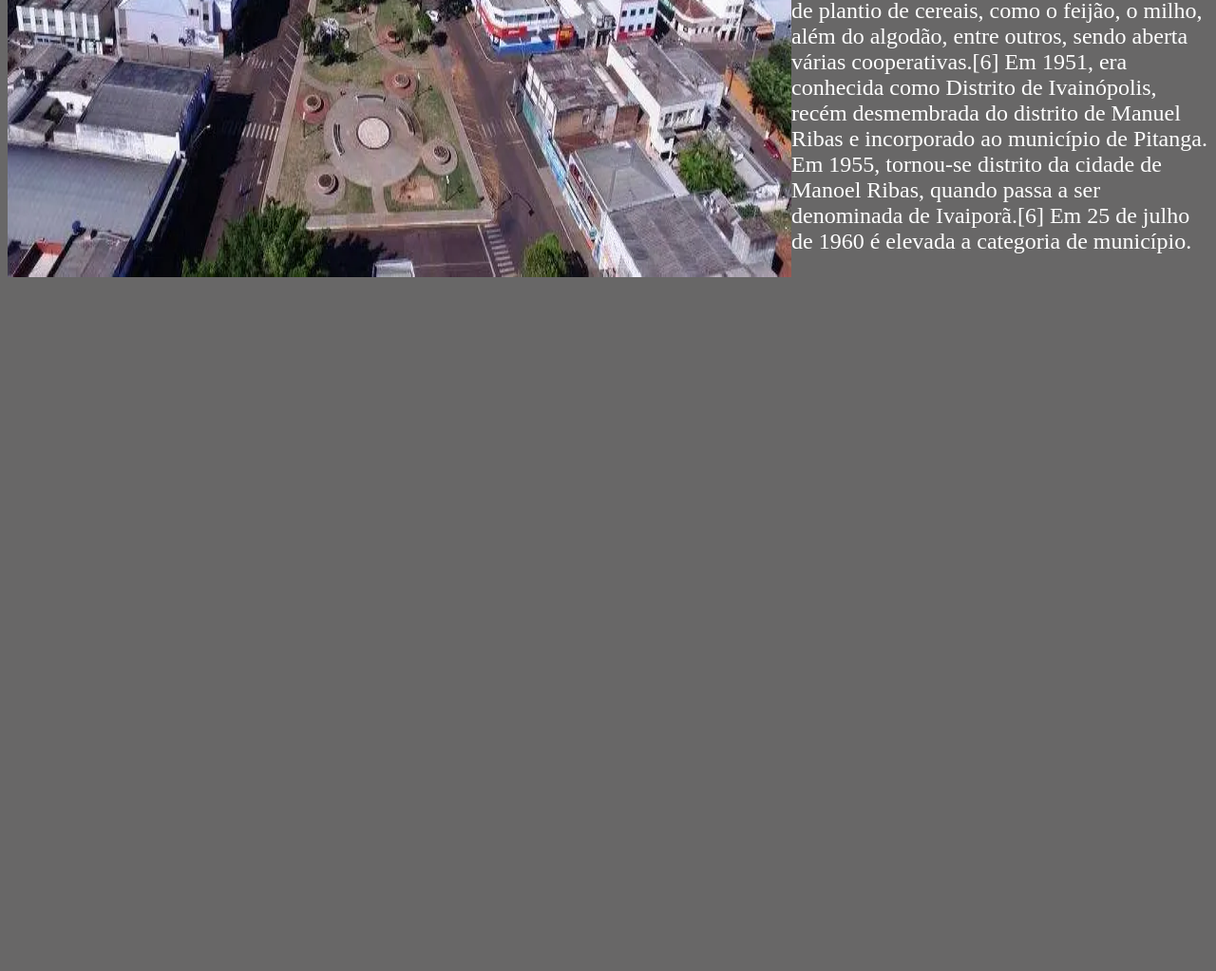
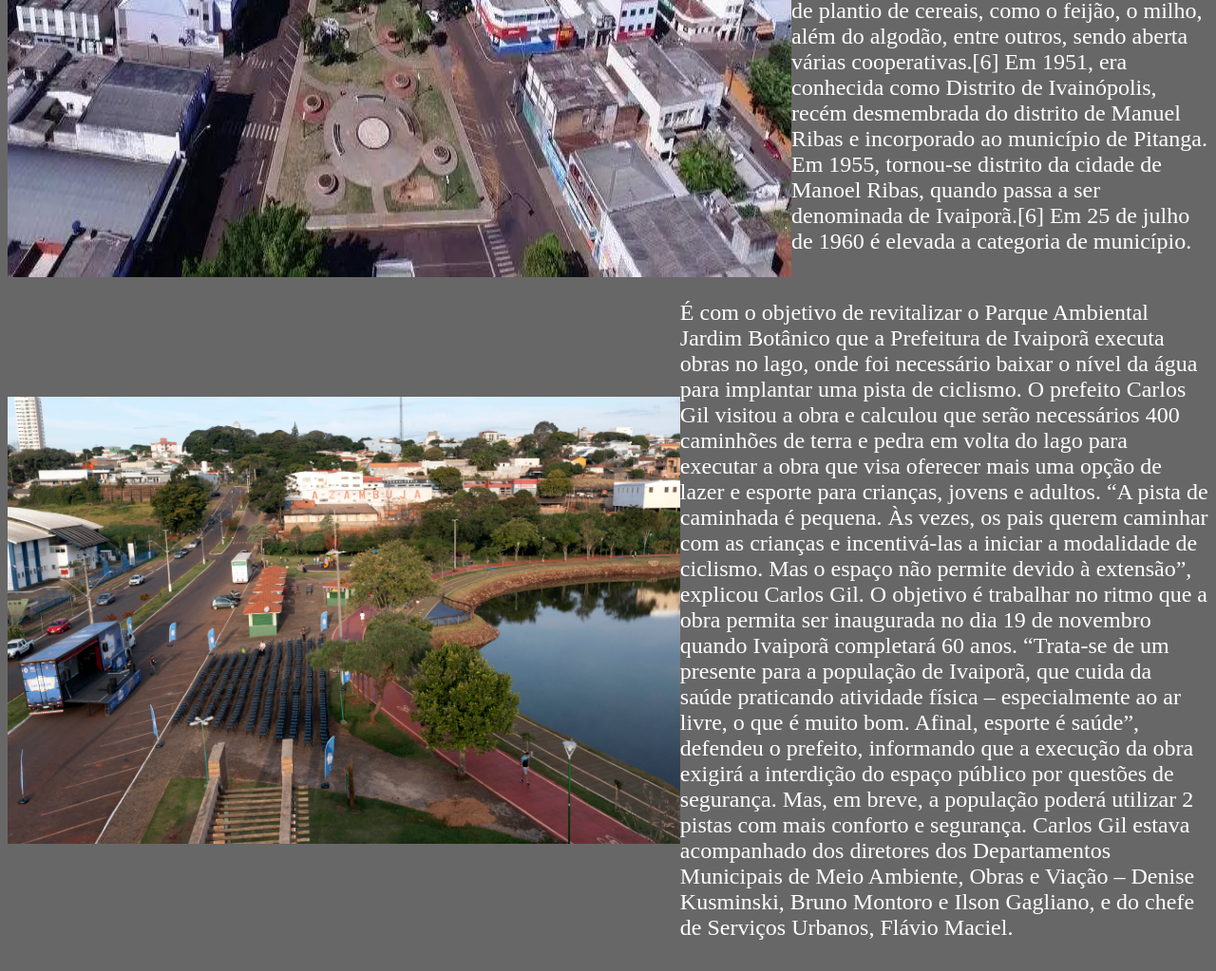
Before and after one commit to PorcaoDaTelaSena/siteivaipora, a plain HTML site: page index.html in a window 1280 px wide. Shown: the part 642-1665 px from the top of the page at 95% size. Before the commit the page ends 942 px from the top, so only its background shows below. Drawn offline with Linux system fonts and the light colour scheme.

Commit message:
Add files via upload

```diff
--- a/index.html
+++ b/index.html
@@ -32,4 +32,19 @@
 
     </div>
 
+    <div class="fotolago">
+        <img src="lagoivaipora1.jpg" class="foto_lago">
+        <p class="texto1">É com o objetivo de revitalizar o Parque Ambiental Jardim Botânico que a Prefeitura de Ivaiporã executa obras no lago, onde foi necessário baixar o nível da água para implantar uma pista de ciclismo.
+
+        O prefeito Carlos Gil visitou a obra e calculou que serão necessários 400 caminhões de terra e pedra em volta do lago para executar a obra que visa oferecer mais uma opção de lazer e esporte para crianças, jovens e adultos.
+
+        “A pista de caminhada é pequena. Às vezes, os pais querem caminhar com as crianças e incentivá-las a iniciar a modalidade de ciclismo. Mas o espaço não permite devido à extensão”, explicou Carlos Gil.
+
+        O objetivo é trabalhar no ritmo que a obra permita ser inaugurada no dia 19 de novembro quando Ivaiporã completará 60 anos. “Trata-se de um presente para a população de Ivaiporã, que cuida da saúde praticando atividade física – especialmente ao ar livre, o que é muito bom. Afinal, esporte é saúde”, defendeu o prefeito, informando que a execução da obra exigirá a interdição do espaço público por questões de segurança. Mas, em breve, a população poderá utilizar 2 pistas com mais conforto e segurança.
+
+        Carlos Gil estava acompanhado dos diretores dos Departamentos Municipais de Meio Ambiente, Obras e Viação – Denise Kusminski, Bruno Montoro e Ilson Gagliano, e do chefe de Serviços Urbanos, Flávio Maciel.</p>
+    </div>
+
+
+
 </body>
--- a/style.css
+++ b/style.css
@@ -21,3 +21,20 @@ display: flex;
 .texto{
     font-size: x-large;
 }
+
+.fotolago{
+    display: flex;
+    align-items: center;
+    text-align: right;
+}
+
+
+.foto_lago{
+width: 56%;
+}
+
+.texto1{
+    text-align: left;
+
+    font-size: x-large;
+}
```
Also changed, not shown: Lagoivaipora.jpg (added), lagoivaipora1.jpg (added).
